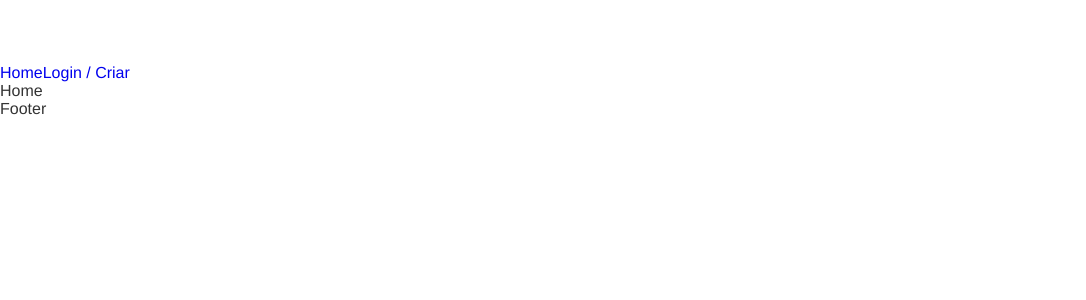
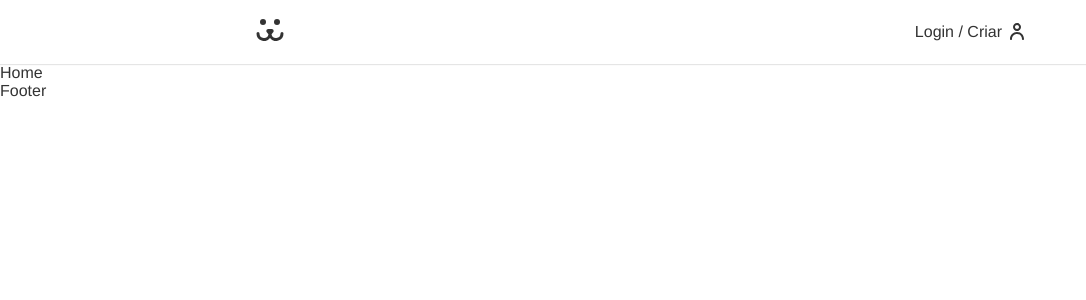
Before and after one commit to viniciussnitram/dogs, a React (Vite) app: page / in a window 1280 px wide. Shown: the top 300 px of the page, without its empty margins (0-1086 px from the left). Built offline with nearby package versions, Linux system fonts and the light colour scheme.

Commit message:
feat: finalized the Header Component, made a header with logo in the left and login area in the right side. changed styles added box-shadow, width, position, padding, background, height, other.

```diff
--- a/src/Components/Header/Header.jsx
+++ b/src/Components/Header/Header.jsx
@@ -1,15 +1,18 @@
 import React from 'react';
 import styles from './Header.module.css';
 import { Link } from 'react-router-dom';
+import Dogs from '../../Assets/svg/dogs.svg?react';
 
 const Header = () => {
   return (
-    <div className={styles.header}>
-      <nav>
-        <Link to="/">Home</Link>
-        <Link to="/login">Login / Criar</Link>
+    <header className={styles.header}>
+      <nav className={`${styles.nav} container`}>
+        <Link className={styles.logo} to="/" aria-label="Dogs - Home">
+          <Dogs />
+        </Link>
+        <Link className={styles.login} to="/login">Login / Criar</Link>
       </nav>
-    </div>
+    </header>
   );
 };
 
--- a/src/Components/Header/Header.module.css
+++ b/src/Components/Header/Header.module.css
@@ -0,0 +1,36 @@
+.header {
+    box-shadow: 0px 1px 1px rgba(0, 0, 0, .1);
+    position: fixed;
+    width: 100%;
+    z-index: 100;
+    background-color: white;
+    top: 0px;
+}
+
+.nav {
+    display: flex;
+    justify-content: space-between;
+    align-items: center;
+    height: 4rem;
+}
+
+.logo {
+    padding: .5rem 0;
+}
+
+.login {
+    color: #333333;
+    display: flex;
+    align-items: center;
+}
+
+.login::after {
+    content: '';
+    display: inline-block;
+    width: 14px;
+    height: 17px;
+    background: url('../../Assets/svg/usuario.svg') no-repeat center center;
+    margin-left: .5rem;
+    position: relative;
+    top: -1px;
+}
```
